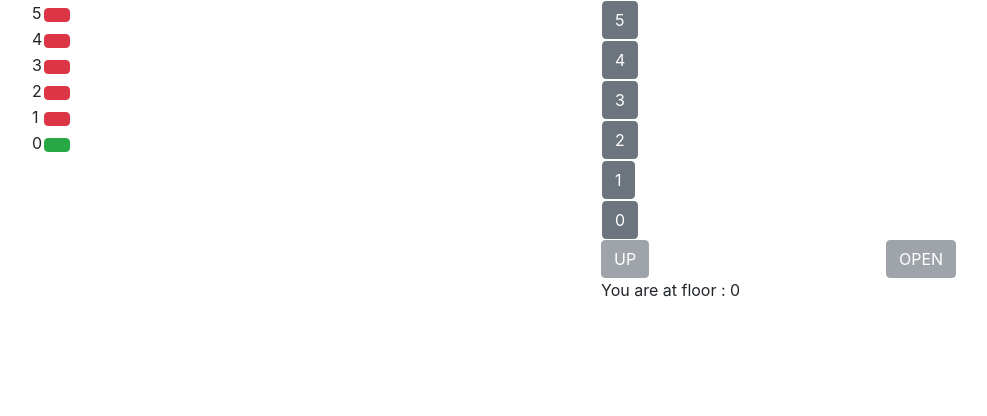
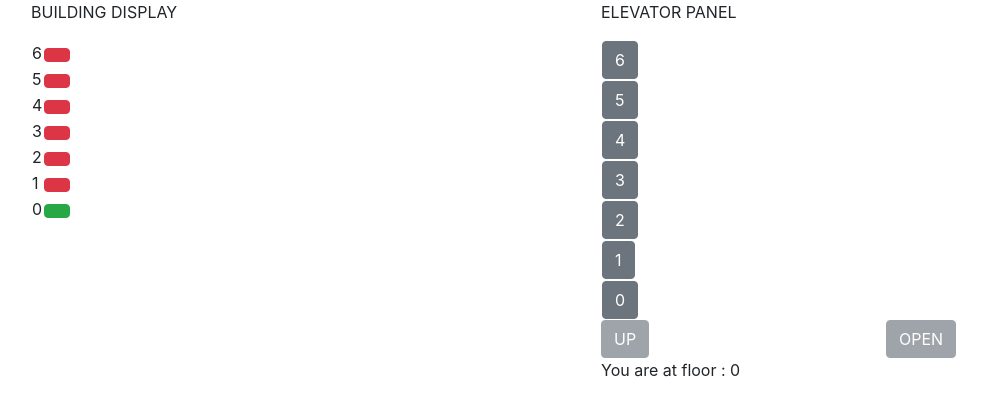
Before and after one commit to alexandrecoin/test_jrdm, a Vue app: page / in a window 1280 px wide. Shown: the top 416 px of the page, without its empty margins (54-1041 px from the left). Built offline with nearby package versions, Linux system fonts and the light colour scheme; the HTML template or start-up script is replaced by a standard one.

Commit message:
Fixes and display add

```diff
--- a/src/components/Building.vue
+++ b/src/components/Building.vue
@@ -1,5 +1,6 @@
 <template>
   <div>
+    <p>BUILDING DISPLAY</p>
     <table>
       <tbody>
         <tr v-for="floor in floors" :key="floor">
--- a/src/components/Container.vue
+++ b/src/components/Container.vue
@@ -1,13 +1,7 @@
 <template>
   <b-container class="bv-example-row">
     <b-row>
-      <b-col
-        ><Building
-          :floors="floors"
-          :currentFloor="currentFloor"
-          :isDoorOpen="isDoorOpen"
-          :isSelectedFloorUp="isSelectedFloorUp"
-      /></b-col>
+      <b-col><Building :floors="floors" :currentFloor="currentFloor"/></b-col>
       <b-col
         ><Panel
           :floors="floors"
@@ -32,7 +26,7 @@ export default {
   },
   data() {
     return {
-      floors: [5, 4, 3, 2, 1, 0],
+      floors: [6, 5, 4, 3, 2, 1, 0],
       currentFloor: 0,
       isDoorOpen: true,
       isSelectedFloorUp: true,
--- a/src/components/Panel.vue
+++ b/src/components/Panel.vue
@@ -1,5 +1,6 @@
 <template>
   <div>
+    <p>ELEVATOR PANEL</p>
     <tbody>
       <tr v-for="floor in floors" :key="floor">
         <td>
```
